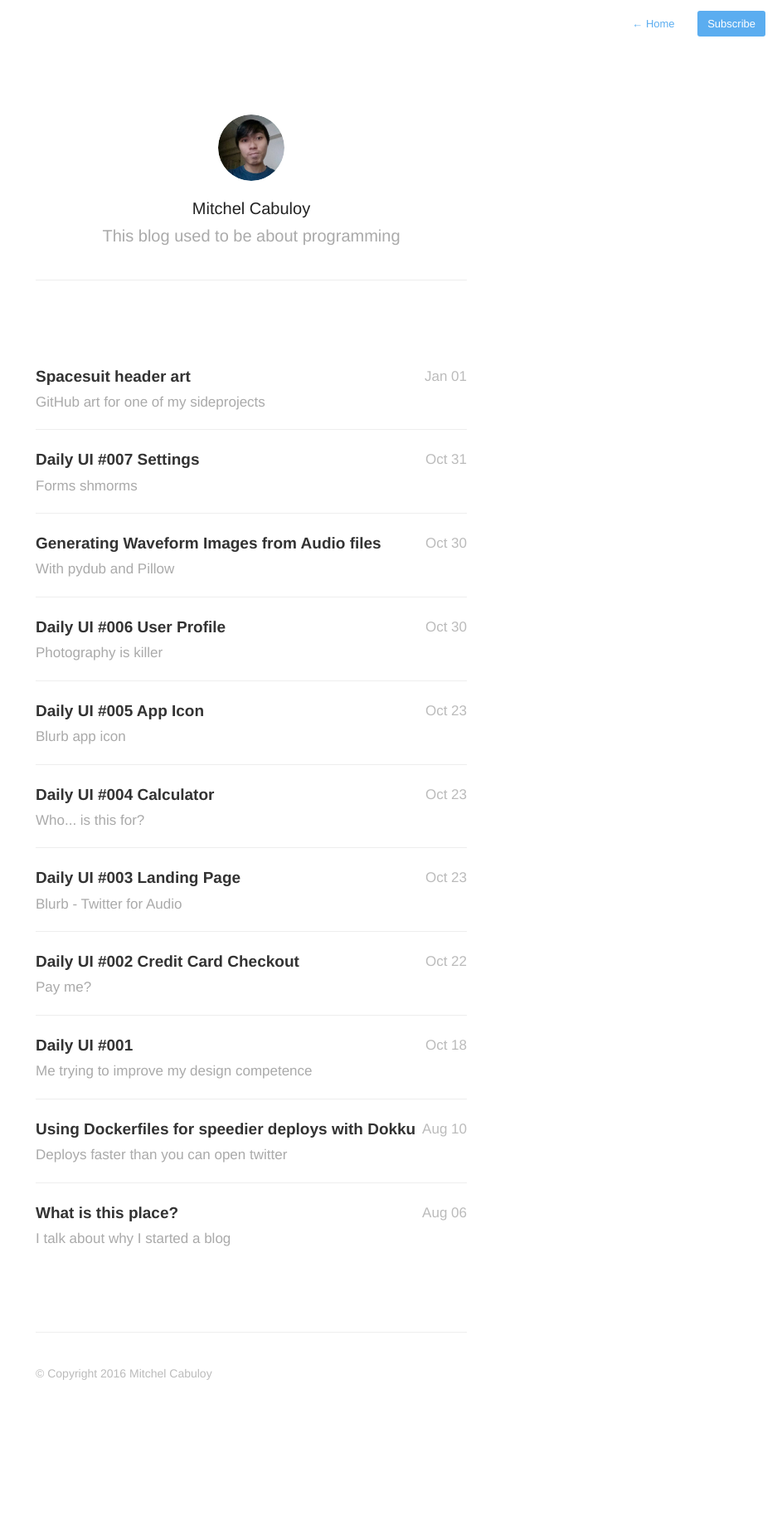
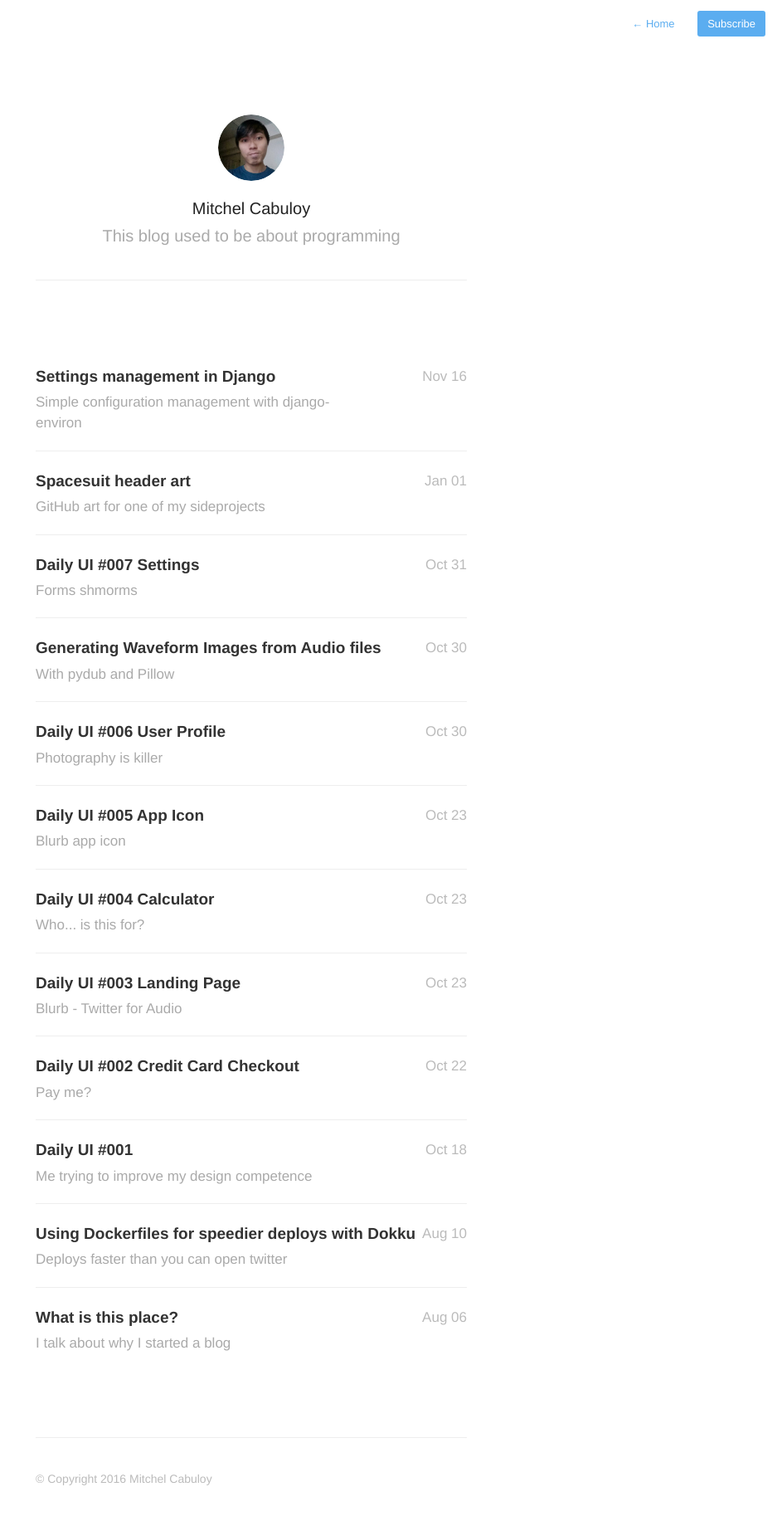
Before and after one commit to mixxorz/mixxorz.github.io, a Jekyll site: the page built from index.html, in a window 1280 px wide. Shown: the whole page at 83% size, without its empty margins (337-1280 px from the left). Built offline with Jekyll 4.4.1, drawn with Linux system fonts in a browser that asks for light colours; nearby versions of some CDN libraries; the list of posts is cut into pages by our own code; before the commit the page ends 1706 px from its top, so only the background shows below that.

Commit message:
Publish settings-management-in-django

```diff
--- a/_drafts/2016-11-15-settings-management-in-django.md
+++ b/_posts/2016-11-16-settings-management-in-django.md
@@ -1,6 +1,6 @@
 ---
 title:  "Settings management in Django"
-date:   2016-11-15 23:43:00
+date:   2016-11-16 9:15:00
 description: Simple configuration management with django-environ
 ---
 
```
